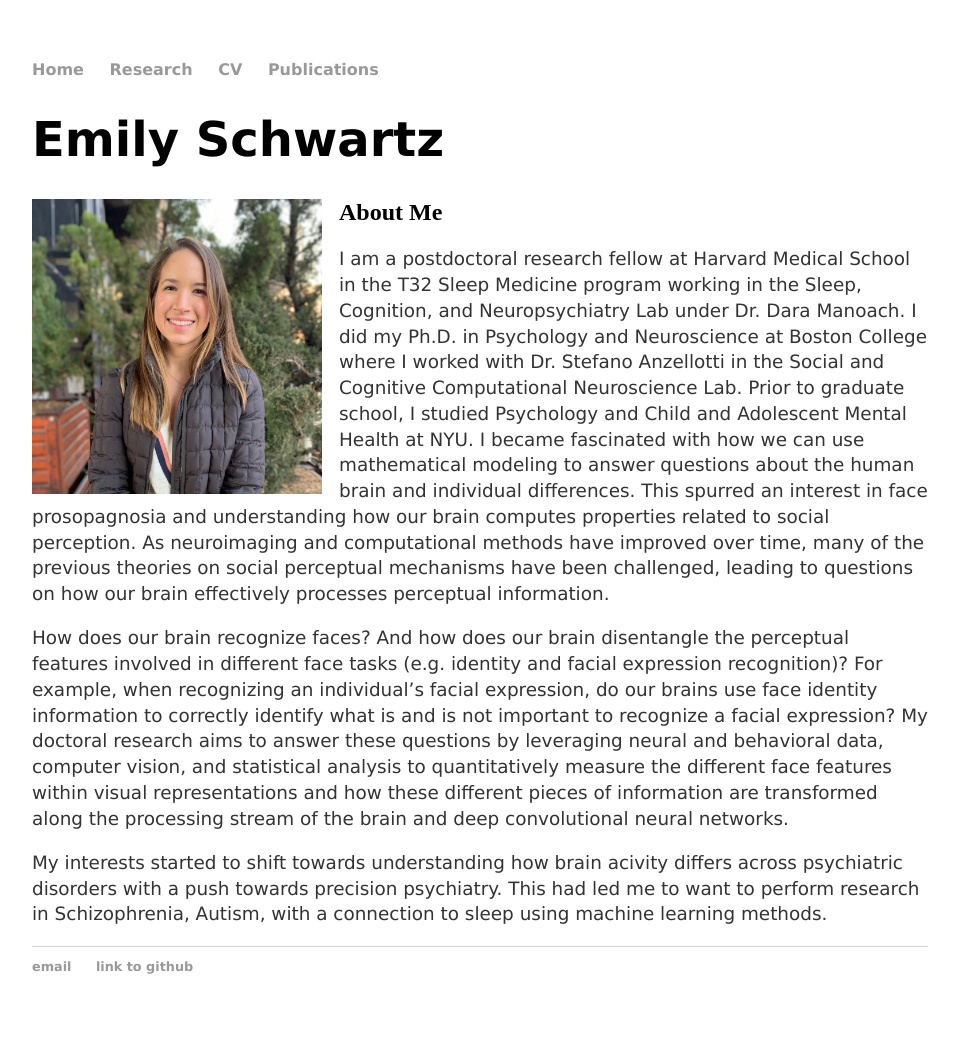
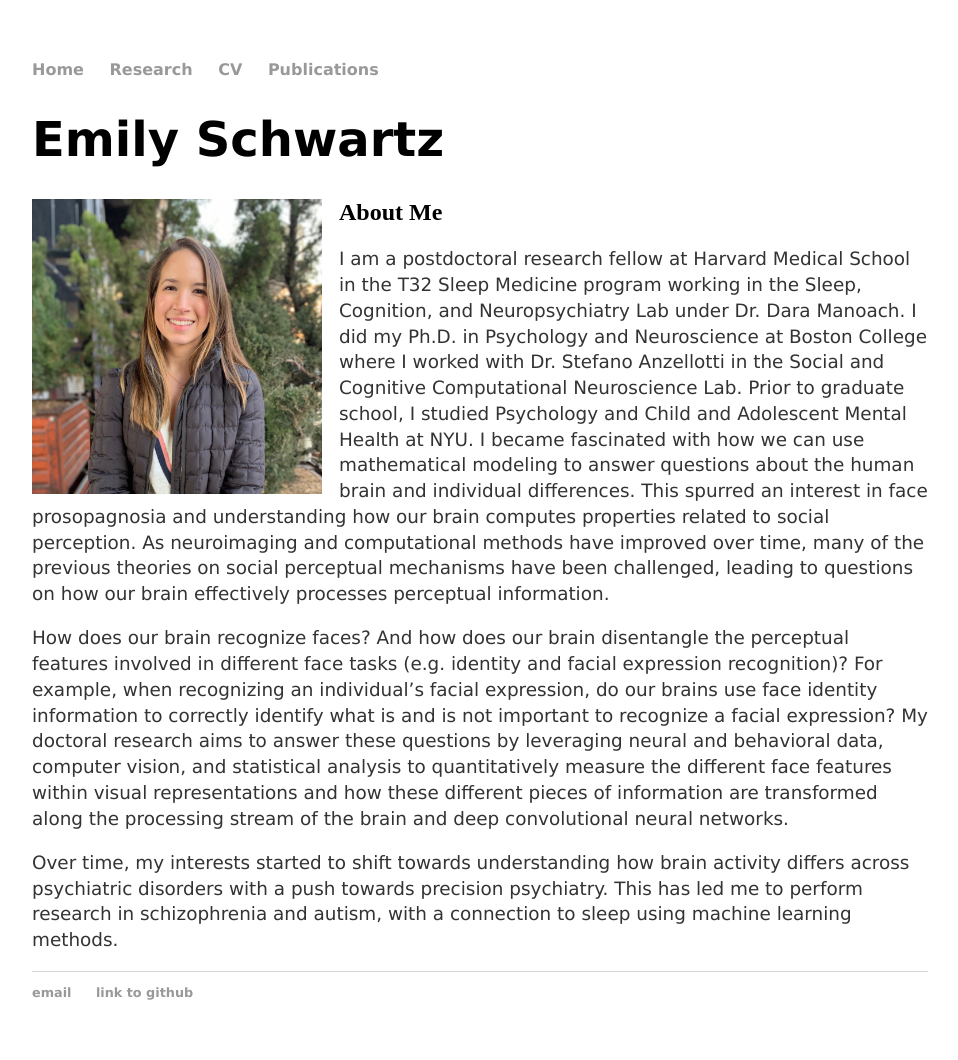
Before and after one commit to els615/els615.github.io, a Jekyll site: the page built from index.html, in a window 1280 px wide. Shown: the whole page, without its empty margins (160-1118 px from the left). Built offline with Jekyll 4.4.1, drawn with Linux system fonts in a browser that asks for light colours; before the commit the page ends 1034 px from its top, so only the background shows below that.

Commit message:
Update index.html

```diff
--- a/index.html
+++ b/index.html
@@ -22,6 +22,6 @@ title: Emily Schwartz
 		representations and how these different pieces of information are transformed along the processing stream of the brain and deep convolutional neural networks.
 		</p>
 	<p>
-		My interests started to shift towards understanding how brain acivity differs across psychiatric disorders with a push towards precision psychiatry. This had led me to want to perform research in Schizophrenia, Autism, with a connection to sleep using machine learning methods.
+		 Over time, my interests started to shift towards understanding how brain activity differs across psychiatric disorders with a push towards precision psychiatry. This has led me to perform research in schizophrenia and autism, with a connection to sleep using machine learning methods.
 	</p>
 </div><!-- /.blurb -->
```
